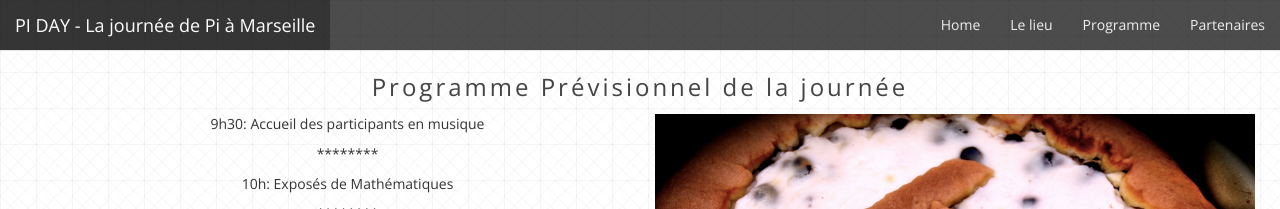
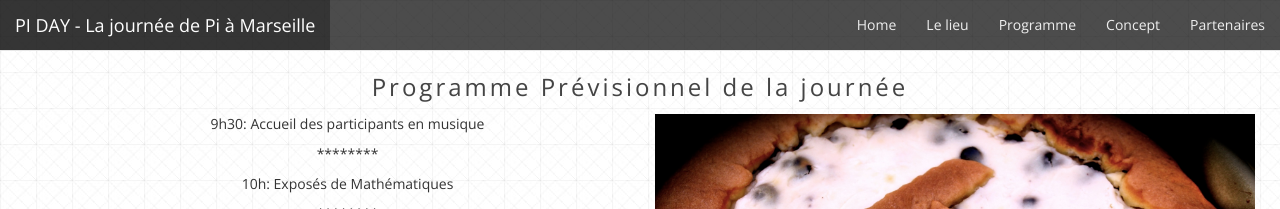
Before and after one commit to Piday/piday.github.io, a Jekyll site: the page built from programme.html, in a window 1280 px wide. Shown: the top 209 px of the page. Built offline with Jekyll 4.4.1, drawn with Linux system fonts in a browser that asks for light colours; nearby versions of some CDN libraries; Markdown is read by kramdown in place of the engine named in the settings.

Commit message:
Ajout Concept

```diff
--- a/_layouts/default.html
+++ b/_layouts/default.html
@@ -46,7 +46,10 @@
             </li>
             <li>
               <a class="page-link" href="{{ '/Programme/' | prepend: site.baseurl }}">Programme</a>
-            </li>
+           </li>
+           <li>
+           <a href="{{ '/pi_day_marseille.pdf' | prepend: site.baseurl }}" class="page-link">Concept</a>
+           </li>
             <li>
               <a class="page-link" href="{{ '/Partenaires/' | prepend: site.baseurl }}">Partenaires</a>
             </li>
```
Also changed, not shown: 4 other files.
